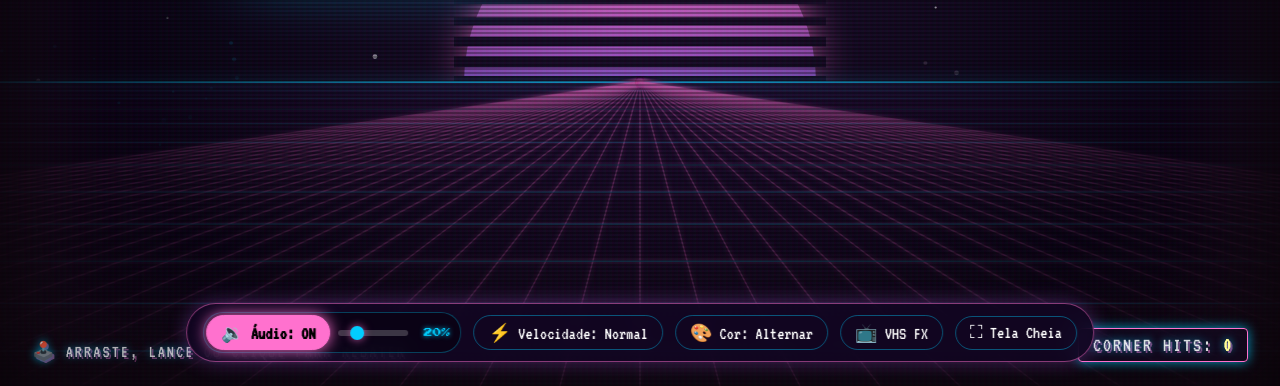
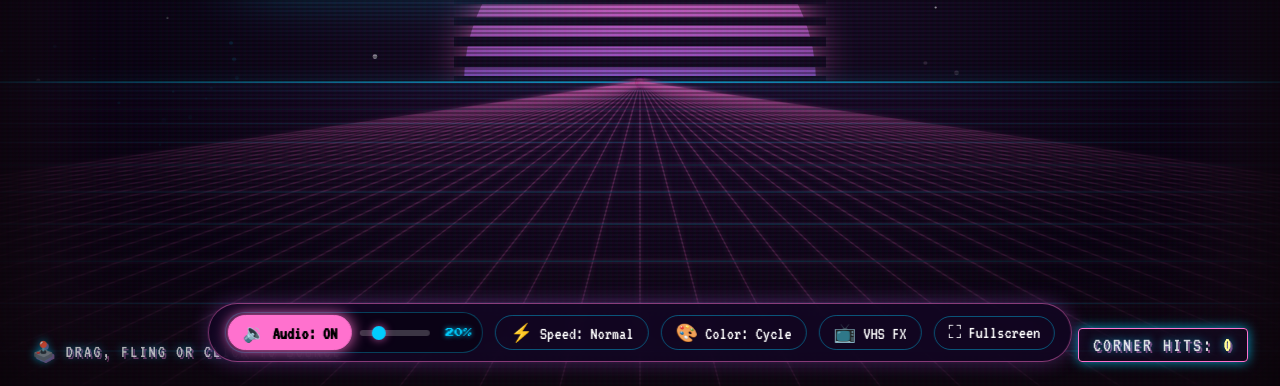
Before and after one commit to Takewi/dvd-screensaver, a website built with Vite: page index.html in a window 1280 px wide. Shown: the part 414-800 px from the top of the page. Built offline with nearby package versions, Linux system fonts and the light colour scheme; animation ran at ten frames a second.

Commit message:
feat(i18n): translate UI to English

```diff
--- a/index.html
+++ b/index.html
@@ -1,5 +1,5 @@
 <!DOCTYPE html>
-<html lang="pt-BR">
+<html lang="en">
 <head>
   <meta charset="UTF-8">
   <meta name="viewport" content="width=device-width, initial-scale=1.0">
@@ -36,7 +36,7 @@
 
     <div class="hud-bottom">
       <div>
-        <span style="opacity: 0.8; font-size: 18px;">🕹️ ARRASTE, LANCE OU CLIQUE PARA REBATER</span>
+        <span style="opacity: 0.8; font-size: 18px;">🕹️ DRAG, FLING OR CLICK TO BOUNCE</span>
       </div>
       <div class="corner-counter">
         <span>CORNER HITS: </span>
@@ -66,16 +66,16 @@
   <!-- Floating Controls -->
   <div class="floating-hud-controls">
     <div class="ctrl-volume-group">
-      <button class="ctrl-btn active" id="btn-audio" title="Ativar/Desativar Áudio">🔉 Áudio: ON</button>
+      <button class="ctrl-btn active" id="btn-audio" title="Toggle Audio">🔉 Audio: ON</button>
       <div class="volume-slider-wrapper">
-        <input type="range" id="volume-slider" min="0" max="100" value="20" step="1" aria-label="Controle de Volume">
+        <input type="range" id="volume-slider" min="0" max="100" value="20" step="1" aria-label="Volume Control">
         <span id="volume-display" class="volume-display">20%</span>
       </div>
     </div>
-    <button class="ctrl-btn" id="btn-speed">⚡ Velocidade: Normal</button>
-    <button class="ctrl-btn" id="btn-palette">🎨 Cor: Alternar</button>
+    <button class="ctrl-btn" id="btn-speed">⚡ Speed: Normal</button>
+    <button class="ctrl-btn" id="btn-palette">🎨 Color: Cycle</button>
     <button class="ctrl-btn" id="btn-vhs">📺 VHS FX</button>
-    <button class="ctrl-btn" id="btn-fullscreen">⛶ Tela Cheia</button>
+    <button class="ctrl-btn" id="btn-fullscreen">⛶ Fullscreen</button>
   </div>
 
   <script type="module" src="./src/main.js"></script>
--- a/src/main.js
+++ b/src/main.js
@@ -58,7 +58,7 @@ function getAudioIcon(vol, enabled) {
 function updateAudioUI() {
   const icon = getAudioIcon(volume, audioEnabled);
   if (btnAudio) {
-    btnAudio.textContent = `${icon} Áudio: ${audioEnabled ? 'ON' : 'OFF'}`;
+    btnAudio.textContent = `${icon} Audio: ${audioEnabled ? 'ON' : 'OFF'}`;
     btnAudio.classList.toggle('active', audioEnabled);
   }
   if (volumeDisplayEl) {
@@ -132,9 +132,9 @@ function playBounceSound(isCorner = false, speedFactor = 1.0) {
    DVD & PINBALL PHYSICS LOGIC
    ========================================================================== */
 const speedPresets = [
-  { name: "Lento", mult: 0.65 },
+  { name: "Slow", mult: 0.65 },
   { name: "Normal", mult: 1.0 },
-  { name: "Rápido", mult: 1.7 },
+  { name: "Fast", mult: 1.7 },
   { name: "Turbo", mult: 2.8 }
 ];
 let currentSpeedIndex = 1;
@@ -736,7 +736,7 @@ if (btnSpeed) {
     e.stopPropagation();
     currentSpeedIndex = (currentSpeedIndex + 1) % speedPresets.length;
     const sp = speedPresets[currentSpeedIndex];
-    btnSpeed.textContent = `⚡ Velocidade: ${sp.name}`;
+    btnSpeed.textContent = `⚡ Speed: ${sp.name}`;
 
     const dirX = Math.sign(velX) || 1;
     const dirY = Math.sign(velY) || 1;
```
